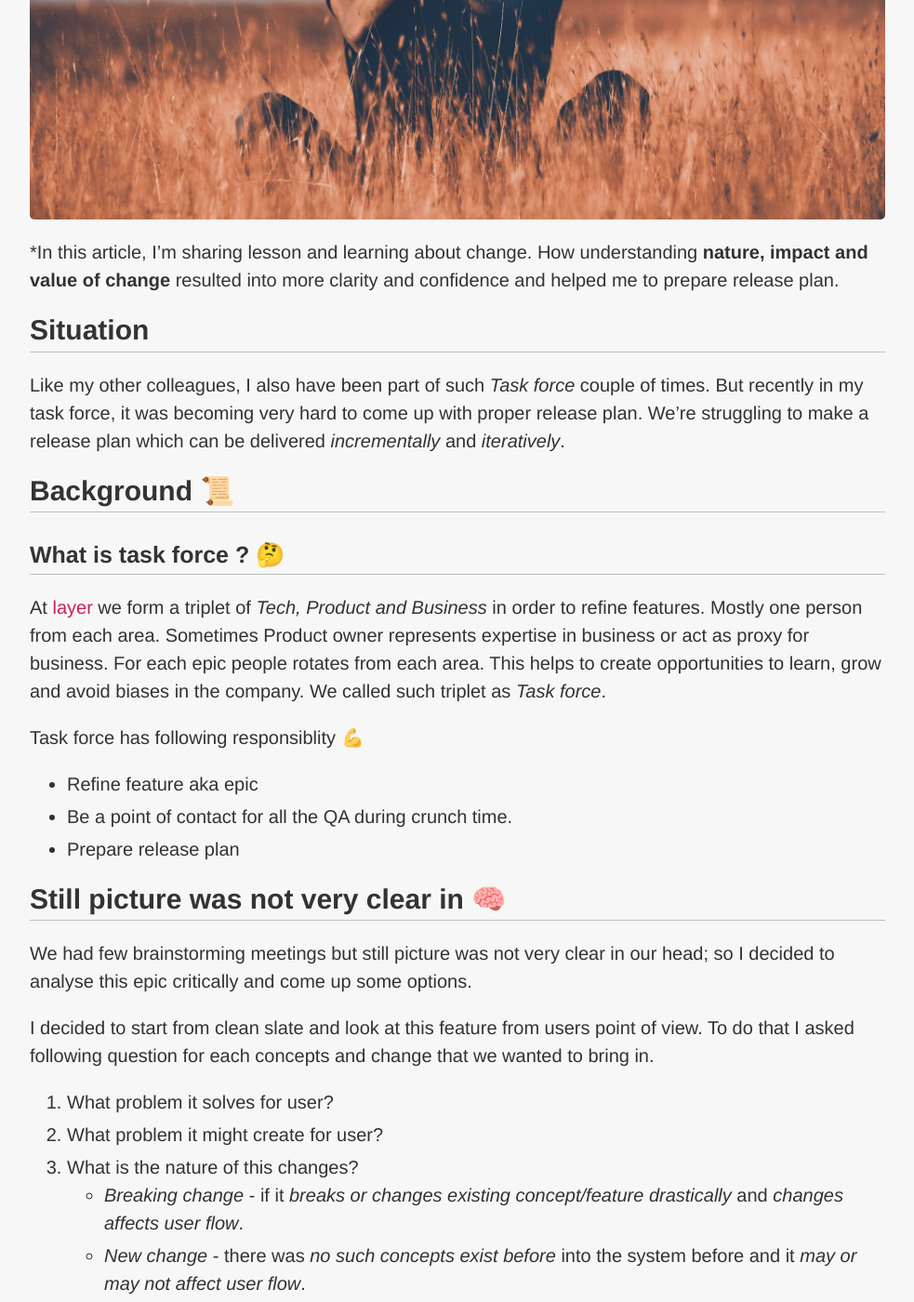
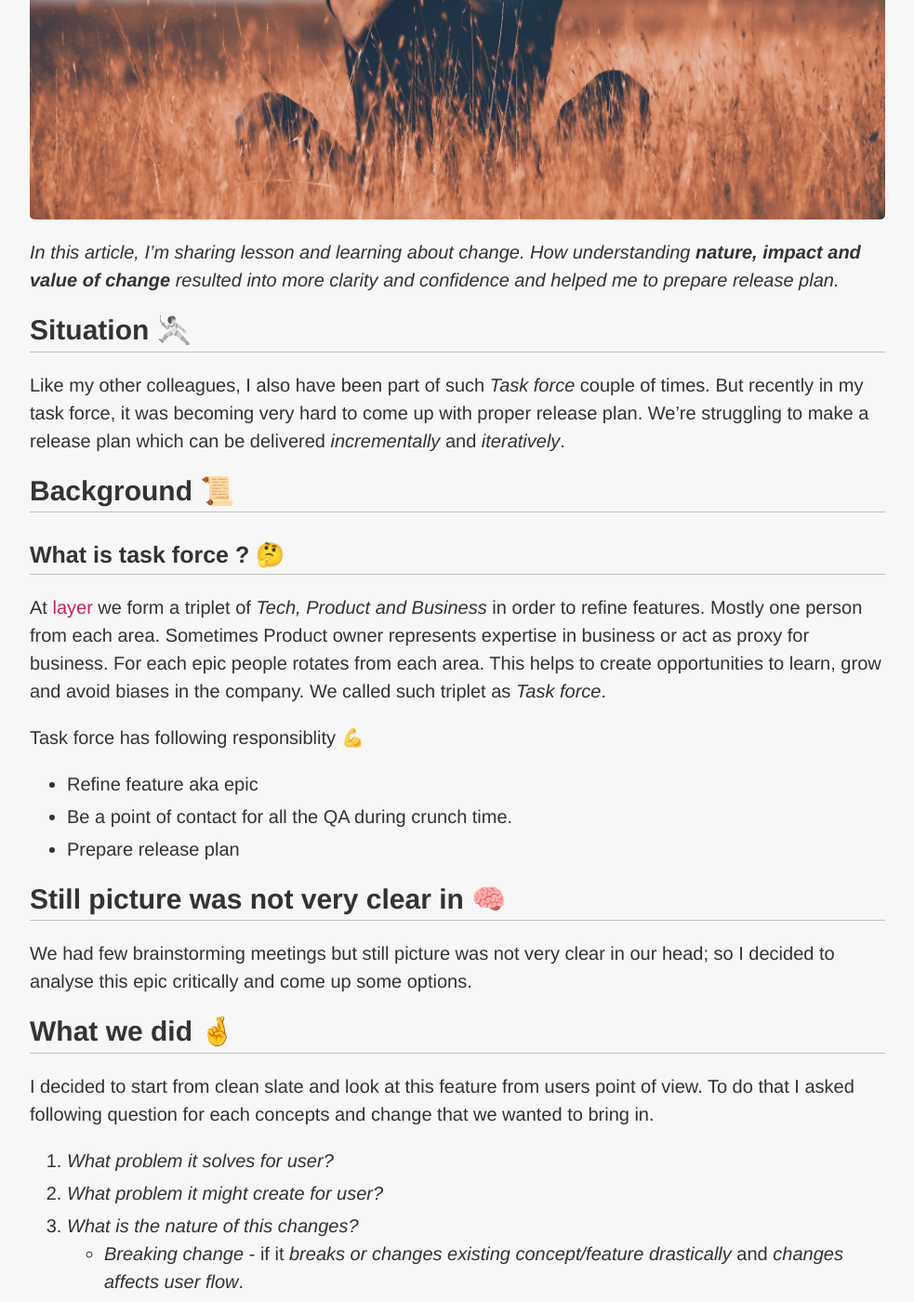
Before and after one commit to amolrv/amolrv.github.io, a Jekyll site: the page built from _posts/2022-02-15-nature-impact-value-of-change.md, in a window 1280 px wide and 1400 px high, scrolled down 572 px. Shown: the whole window at 93% size, without its empty margins (148-1131 px from the left). Built offline with Jekyll 4.4.1, drawn with Linux system fonts in a browser that asks for light colours; nearby versions of some CDN libraries; comment, search, counter and statistics services are not loaded.

Commit message:
proof reading#1

```diff
--- a/_posts/2022-02-15-nature-impact-value-of-change.md
+++ b/_posts/2022-02-15-nature-impact-value-of-change.md
@@ -8,9 +8,9 @@ tags: [change, development, lesson]
 cover_image: assets/blog/aziz-acharki-PUvPZckRnOg-unsplash.jpg
 ---
 
-*In this article, I'm sharing lesson and learning about change. How understanding **nature, impact and value of change** resulted into more clarity and confidence and helped me to prepare release plan.
+*In this article, I'm sharing lesson and learning about change. How understanding **nature, impact and value of change** resulted into more clarity and confidence and helped me to prepare release plan.*
 
-## Situation
+## Situation 🤺
 
 Like my other colleagues, I also have been part of such *Task force* couple of times. But recently in my task force, it was becoming very hard to come up with proper release plan. We're struggling to make a release plan which can be delivered
 *incrementally* and *iteratively*.
@@ -31,11 +31,13 @@ Task force has following responsiblity 💪
 
 We had few brainstorming meetings but still picture was not very clear in our head; so I decided to analyse this epic critically and come up some options.
 
+## What we did 🤞
+
 I decided to start from clean slate and look at this feature from users point of view. To do that I asked following question for each concepts and change that we wanted to bring in.
 
-1. What problem it solves for user?
-1. What problem it might create for user?
-1. What is the nature of this changes?
+1. *What problem it solves for user?*
+1. *What problem it might create for user?*
+1. *What is the nature of this changes?*
    - *Breaking change* - if it *breaks or changes existing concept/feature drastically* and *changes affects user flow*.
    - *New change* - there was *no such concepts exist before* into the system before and it *may or may not  affect user flow*.
    - *Enhancement* - changes *refines existing concepts* but not so drastically and may  not affect user flow.
```
